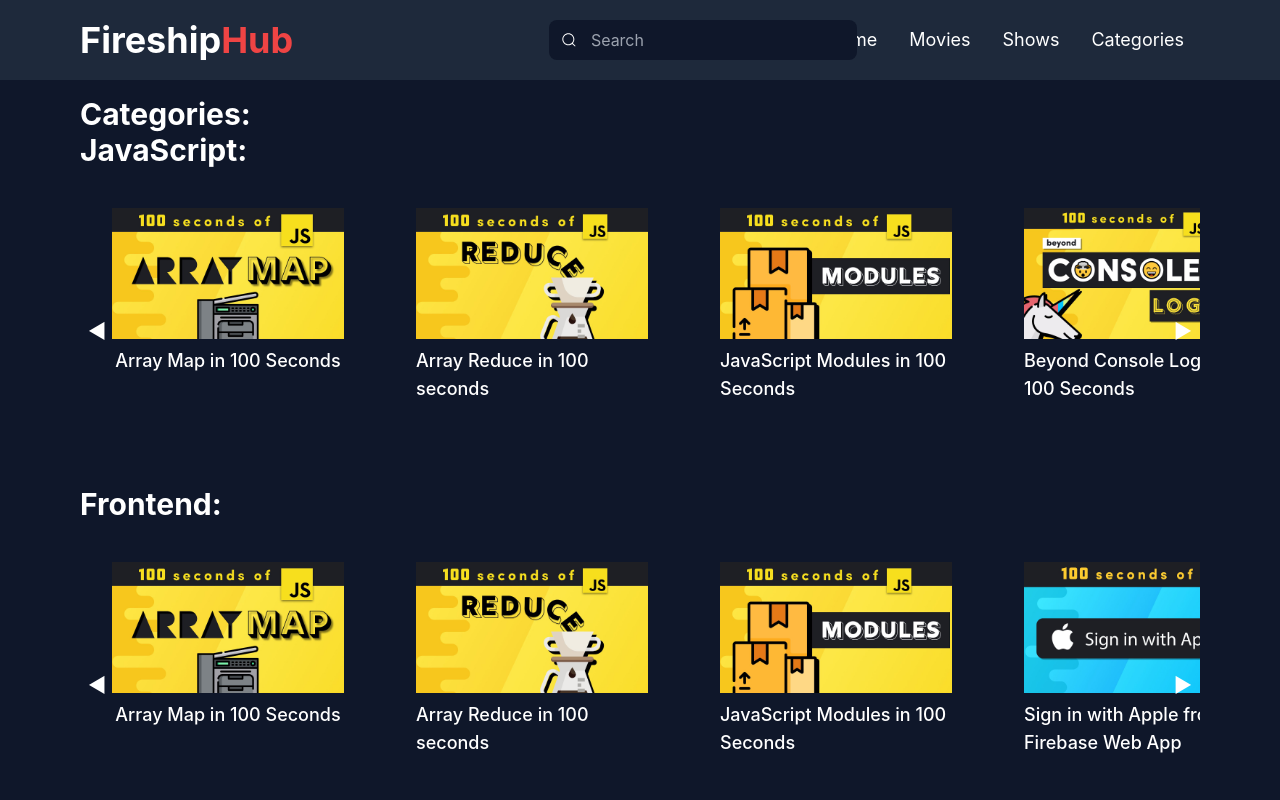
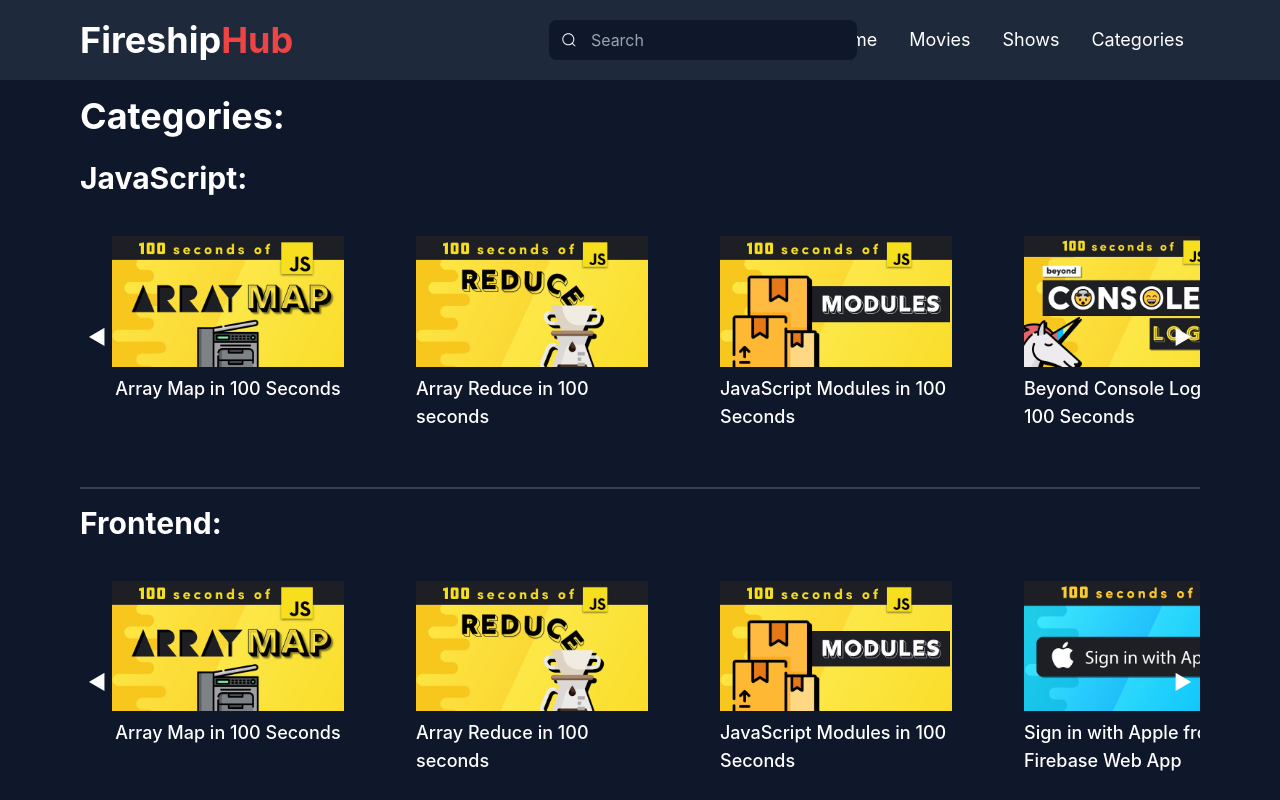
Before and after one commit to VeressIris/AtestatSeria3, a React (Create React App) app: page /categories in a window 1280 px wide. Shown: the top 800 px of the page. Built offline with nearby package versions, Linux system fonts and the light colour scheme.

Commit message:
categories page done

```diff
--- a/src/App.js
+++ b/src/App.js
@@ -30,7 +30,7 @@
   return (
     <Router>
       <Navbar />
-      <div className="px-20 pt-4">
+      <div className="px-20">
         <Routes>
           <Route path="/" element={<HomePage />} />
           <Route path="/movies" element={<MoviesPage />} />
--- a/src/components/Suggestions.js
+++ b/src/components/Suggestions.js
@@ -13,7 +13,7 @@
   };
 
   return (
-    <div className="relative">
+    <div className="relative py-4">
       <h2 className="text-3xl text-white font-bold mb-2">{title}:</h2>
       <div className="flex items-center relative">
         <button
--- a/src/components/VideoPreview.js
+++ b/src/components/VideoPreview.js
@@ -18,7 +18,11 @@
       <img
         src={
           "/fireshipIO_thumbnails/" +
-          video.title.replaceAll(" ", "_").replaceAll("/", "_") +
+          video.title
+            .replaceAll(" ", "_")
+            .replaceAll("/", "_")
+            .replaceAll("?", "_")
+            .replaceAll(":", "_") +
           "_thumbnail.jpg"
         }
         alt={video.title}
--- a/src/pages/CategoriesPage.js
+++ b/src/pages/CategoriesPage.js
@@ -13,21 +13,17 @@
   const videos = JSON.parse(localStorage.getItem("videos"));
 
   return (
-    <div className="">
-      <h1 className="text-3xl text-white font-bold">Categories:</h1>
-      <div>
-        {categories.map(
-          (category) => (
-            (
+    <div className="py-4">
+      <h1 className="text-4xl text-white font-bold mb-2">Categories:</h1>
+      <div className="divide-slate-700 divide-y-2 divide-solid">
+        {categories.map((category) => (
           <Suggestions
             title={category}
             suggestions={videos.filter((video) =>
               video.categories.includes(category)
             )}
           />
-            )
-          )
-        )}
+        ))}
       </div>
     </div>
   );
--- a/src/pages/HomePage.js
+++ b/src/pages/HomePage.js
@@ -49,12 +49,12 @@
   return (
     <div className="divide-slate-700 divide-y-2 divide-solid">
       <Suggestions title="The classics" suggestions={theClassics} />
-      <div className="py-4">
-        <Suggestions title="Frameworks" suggestions={frameworks} />
+      <Suggestions title="Frameworks" suggestions={frameworks} />
+      <Suggestions title="Your intro to backend" suggestions={backend} />
+      {/* <div className="py-4">
       </div>
       <div className="py-4">
-        <Suggestions title="Your intro to backend" suggestions={backend} />
-      </div>
+      </div> */}
     </div>
   );
 }
--- a/src/pages/MoviesPage.js
+++ b/src/pages/MoviesPage.js
@@ -1,7 +1,7 @@
 export default function MoviesPage() {
   return (
-    <div className="">
-      <h1 className="text-3xl text-white font-bold">Movies:</h1>
+    <div className="py-4">
+      <h1 className="text-4xl text-white font-bold mb-2">Movies:</h1>
     </div>
   );
 }
--- a/src/pages/ShowsPage.js
+++ b/src/pages/ShowsPage.js
@@ -1,7 +1,7 @@
 export default function ShowsPage() {
   return (
-    <div className="">
-      <h1 className="text-3xl text-white font-bold">Shows:</h1>
+    <div className="py-4">
+      <h1 className="text-4xl text-white font-bold mb-2">Shows:</h1>
     </div>
   );
 }
```
Lines whose indentation alone changed are shown as unchanged.
